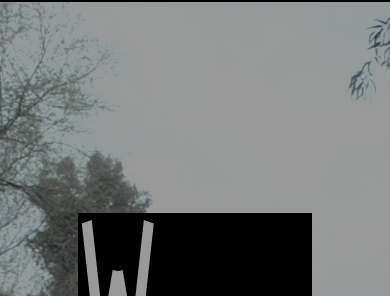
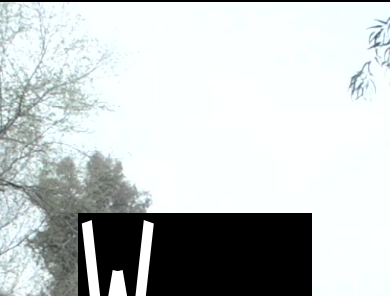
Before and after one commit to FritzTheDev/Final-Project-BC2, a website: page index.html in a window 390 px wide. Shown: the part 48-344 px from the top of the page. Drawn offline with nearby package versions, Linux system fonts and the light colour scheme; a web font is replaced by a local one.

Commit message:
Fixed issue with default coverr css making everything shaded darker on mobile

```diff
--- a/style.scss
+++ b/style.scss
@@ -132,7 +132,7 @@ h2 {
 .video-container .filter {
     z-index: 100;
     position: absolute;
-    background: rgba(0, 0, 0, 0.4);
+    background: rgba(0, 0, 0, 0.0);
     width: 100%;
 }
 .video-container video {
```
Also changed, not shown: style.css, 1 other file.
